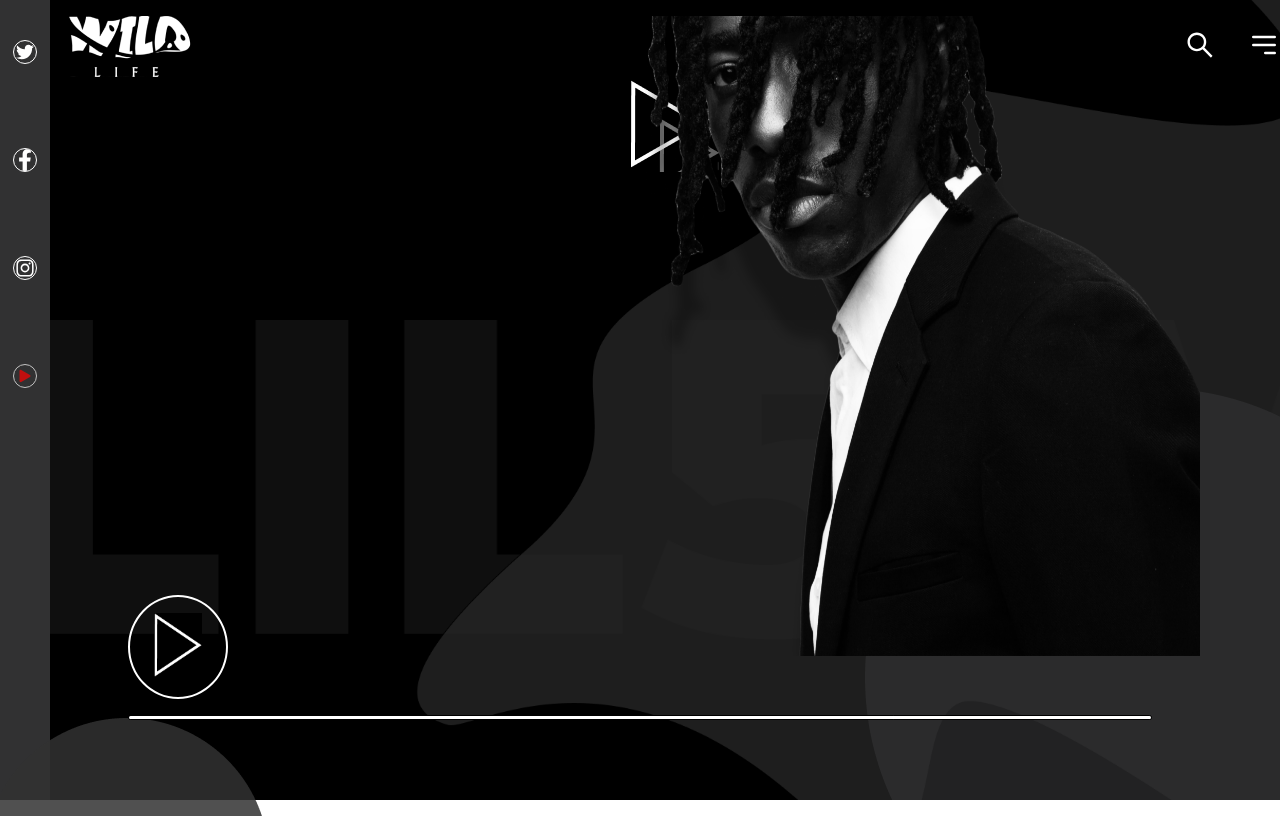
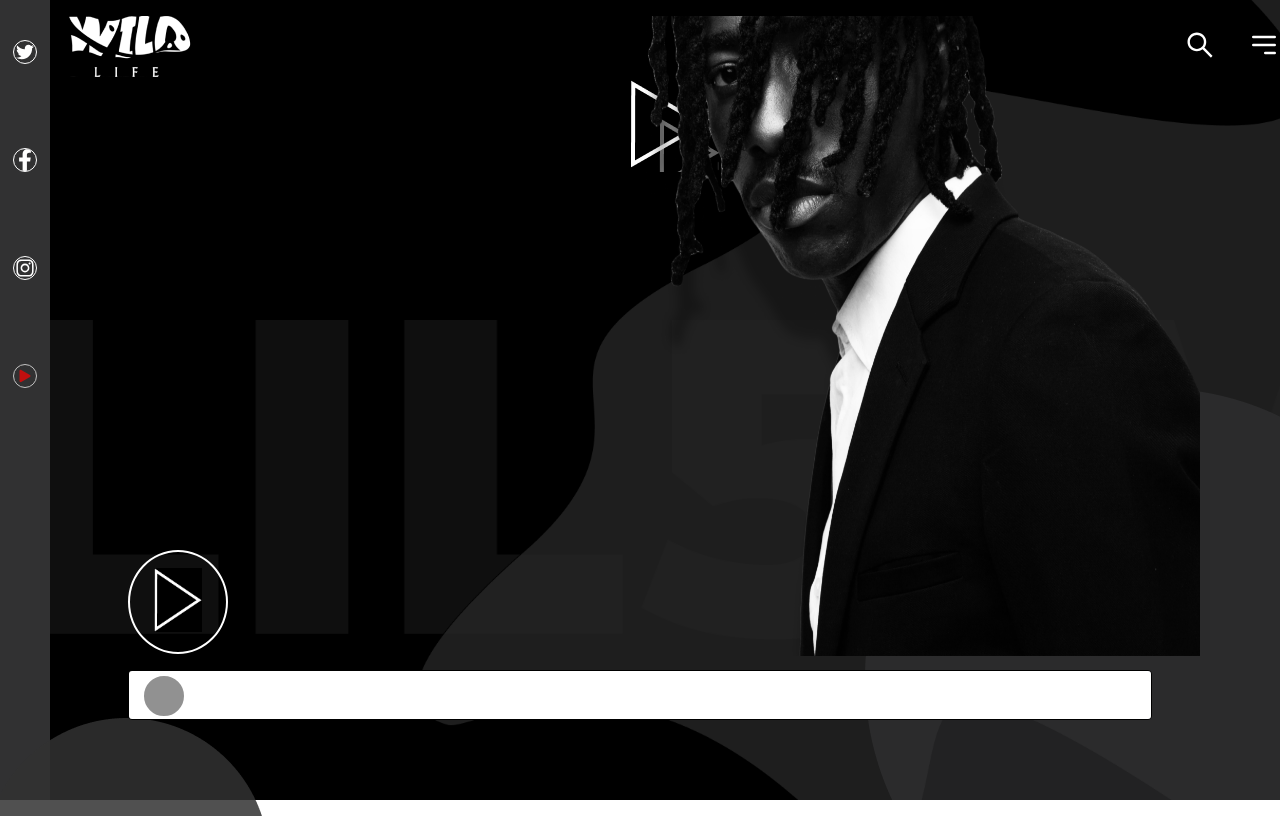
Before and after one commit to Tasleemofx/Lil5ive, a React (Vite) app: page / in a window 1280 px wide. Shown: the top 816 px of the page. Built offline with nearby package versions, Linux system fonts and the light colour scheme.

Commit message:
seeker moved

```diff
--- a/src/App.css
+++ b/src/App.css
@@ -52,7 +52,7 @@
   border: 1px solid var(--black);
   border-radius: 4px;
   width: 80vw;
-  height: 5px;
+  height: 50px;
   margin: 1em auto;
   cursor: pointer;
   position: relative;
@@ -61,9 +61,10 @@
   width: 50px;
   height: 50px;
   border: 5px solid var(--white);
+  border-radius: 50%;
   background: var(--lightblack);
-  background-color: red;
   position: absolute;
+  top: 0;
 }
 
 
--- a/src/components/Sidebar/sidebar.css
+++ b/src/components/Sidebar/sidebar.css
@@ -29,6 +29,7 @@
     letter-spacing: 2px;
     text-align: center;
     animation: slidein 1.5s 0s normal;
+    z-index: 1;
 }
 .pglist{
     color: var(--white);
```
Also changed, not shown: src/App.jsx (line endings or trailing spaces).
